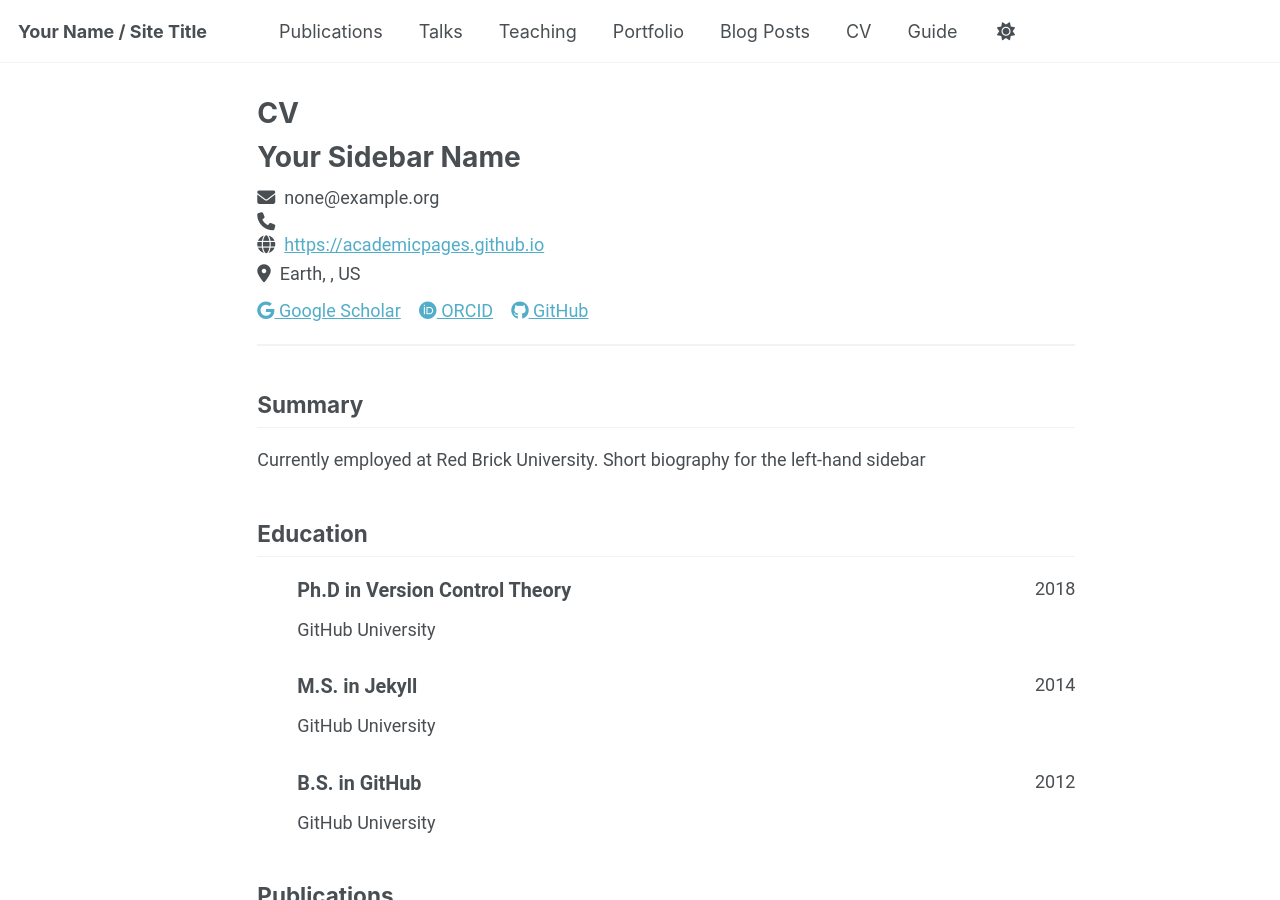
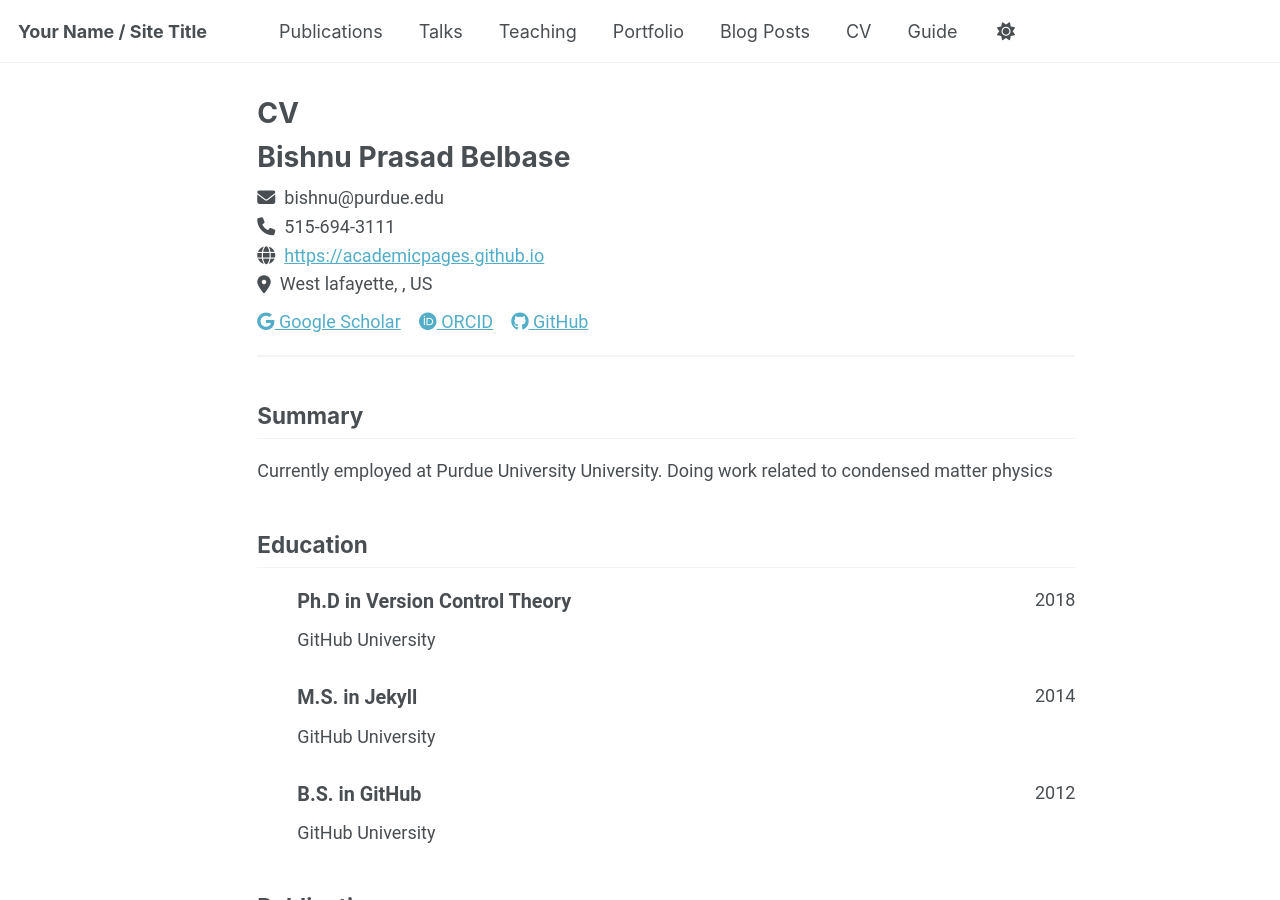
Before and after one commit to bbelbase8/bpb, a Jekyll site: the page built from _pages/cv-json.md, in a window 1280 px wide and 900 px high. Built offline with Jekyll 4.4.1, drawn with Linux system fonts in a browser that asks for light colours; a script bundle is joined from its source files by our own code; library files that are not in the unit come from our copies.

Commit message:
Update cv.json

```diff
--- a/_data/cv.json
+++ b/_data/cv.json
@@ -1,14 +1,14 @@
 {
   "basics": {
-    "name": "Your Sidebar Name",
-    "email": "none@example.org",
-    "phone": "",
+    "name": "Bishnu Prasad Belbase",
+    "email": "bishnu@purdue.edu",
+    "phone": "515-694-3111",
     "website": "https://academicpages.github.io",
-    "summary": "Currently employed at Red Brick University. Short biography for the left-hand sidebar",
+    "summary": "Currently employed at Purdue University University. Doing work related to condensed matter physics",
     "location": {
       "address": "",
       "postalCode": "",
-      "city": "Earth",
+      "city": "West lafayette",
       "countryCode": "US",
       "region": ""
     },
```
